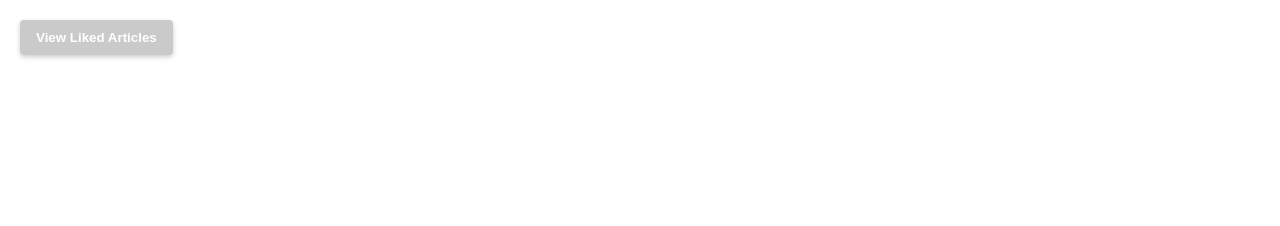
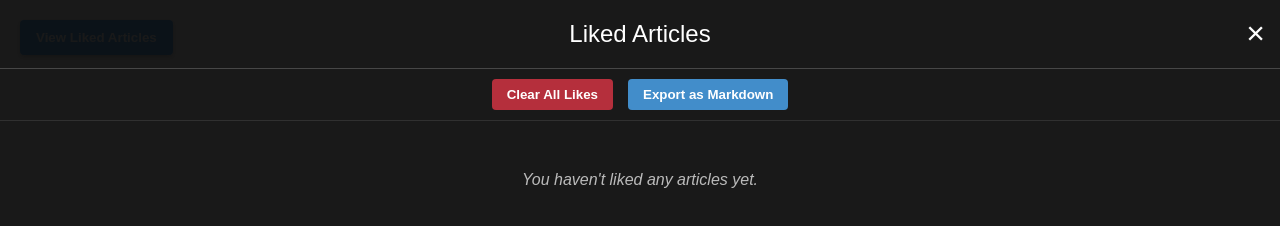
Before and after one commit to Sami1309/TikiWiki, a plain HTML site: page index.html in a window 1280 px wide. Both pictures are taken after a click on the button "View Liked Articles". Drawn offline with Linux system fonts and the light colour scheme; no server answers.

Commit message:
clear likes without popup

```diff
--- a/script.js
+++ b/script.js
@@ -990,11 +990,8 @@ document.addEventListener("DOMContentLoaded", function () {
 
     document.getElementById("view-liked-btn").addEventListener("click", function () {
       const liked = JSON.parse(localStorage.getItem("likedArticles")) || [];
-      if (liked.length === 0) {
-        // Do nothing if there are no liked articles
-        return;
-      } else {
-        // Create liked articles overlay
+
+      // Create liked articles overlay (even if there are no likes)
       let likedOverlay = document.getElementById("liked-overlay");
 
       // If overlay doesn't exist, create it
@@ -1011,7 +1008,7 @@ document.addEventListener("DOMContentLoaded", function () {
         closeBtn.className = "close-liked-btn";
         closeBtn.innerHTML = "×";
         closeBtn.addEventListener("click", function() {
-            document.body.removeChild(likedOverlay); // Just remove, no animation
+          document.body.removeChild(likedOverlay);
         });
         likedOverlay.appendChild(closeBtn);
 
@@ -1024,11 +1021,19 @@ document.addEventListener("DOMContentLoaded", function () {
         clearBtn.className = "liked-action-btn clear-btn";
         clearBtn.textContent = "Clear All Likes";
         clearBtn.addEventListener("click", function() {
-            if (confirm("Are you sure you want to clear all liked articles? This cannot be undone.")) {
+          // No confirmation dialog - just clear likes
           localStorage.setItem("likedArticles", JSON.stringify([]));
           updateLikedButtonState();
-              document.body.removeChild(likedOverlay);
-            }
+
+          // Clear the container instead of removing the overlay
+          const likedContainer = likedOverlay.querySelector(".liked-container");
+          likedContainer.innerHTML = "";
+
+          // Optional: Add a message for empty state
+          const emptyMessage = document.createElement("div");
+          emptyMessage.className = "empty-likes-message";
+          emptyMessage.textContent = "You haven't liked any articles yet.";
+          likedContainer.appendChild(emptyMessage);
         });
         actionContainer.appendChild(clearBtn);
 
@@ -1038,6 +1043,12 @@ document.addEventListener("DOMContentLoaded", function () {
         exportBtn.textContent = "Export as Markdown";
         exportBtn.addEventListener("click", function() {
           const liked = JSON.parse(localStorage.getItem("likedArticles")) || [];
+
+          if (liked.length === 0) {
+            // If no likes, do nothing
+            return;
+          }
+
           let markdown = "# My Liked Wikipedia Articles\n\n";
 
           liked.forEach(article => {
@@ -1070,6 +1081,13 @@ document.addEventListener("DOMContentLoaded", function () {
       const likedContainer = likedOverlay.querySelector(".liked-container");
       likedContainer.innerHTML = "";
 
+      // If there are no likes, show a message
+      if (liked.length === 0) {
+        const emptyMessage = document.createElement("div");
+        emptyMessage.className = "empty-likes-message";
+        emptyMessage.textContent = "You haven't liked any articles yet.";
+        likedContainer.appendChild(emptyMessage);
+      } else {
         // Add each liked article to the container
         liked.forEach(article => {
           const articleItem = document.createElement("div");
@@ -1102,22 +1120,16 @@ document.addEventListener("DOMContentLoaded", function () {
           articleItem.appendChild(info);
           likedContainer.appendChild(articleItem);
         });
+      }
 
       // Show the overlay
       likedOverlay.classList.add("visible");
-      }
     });
 
-    // Add this new function to update the View Liked button state
+    // Modify the updateLikedButtonState function to remove the disabled functionality
     function updateLikedButtonState() {
-      const likedBtn = document.getElementById("view-liked-btn");
-      const likedArticles = JSON.parse(localStorage.getItem("likedArticles")) || [];
-
-      if (likedArticles.length === 0) {
-        likedBtn.classList.add("disabled");
-      } else {
-        likedBtn.classList.remove("disabled");
-      }
+      // No longer applying disabled class based on number of likes
+      // This function only exists to track changes in liked articles
     }
 
     // --------------------
--- a/styles.css
+++ b/styles.css
@@ -342,12 +342,6 @@
     opacity: 0.7; /* Slightly more transparent */
   }
 
-  /* Disabled state for View Liked button */
-  #view-liked-btn.disabled {
-    background: rgba(150, 150, 150, 0.5);
-    cursor: not-allowed;
-  }
-
   /* Action buttons in the liked articles overlay */
   .liked-actions {
     display: flex;
@@ -383,3 +377,11 @@
   .export-btn:hover {
     background-color: rgba(77, 171, 247, 1);
   }
+
+  /* Add style for empty likes message */
+  .empty-likes-message {
+    text-align: center;
+    padding: 30px;
+    color: rgba(255, 255, 255, 0.7);
+    font-style: italic;
+  }
```
Lines whose indentation alone changed are shown as unchanged.
